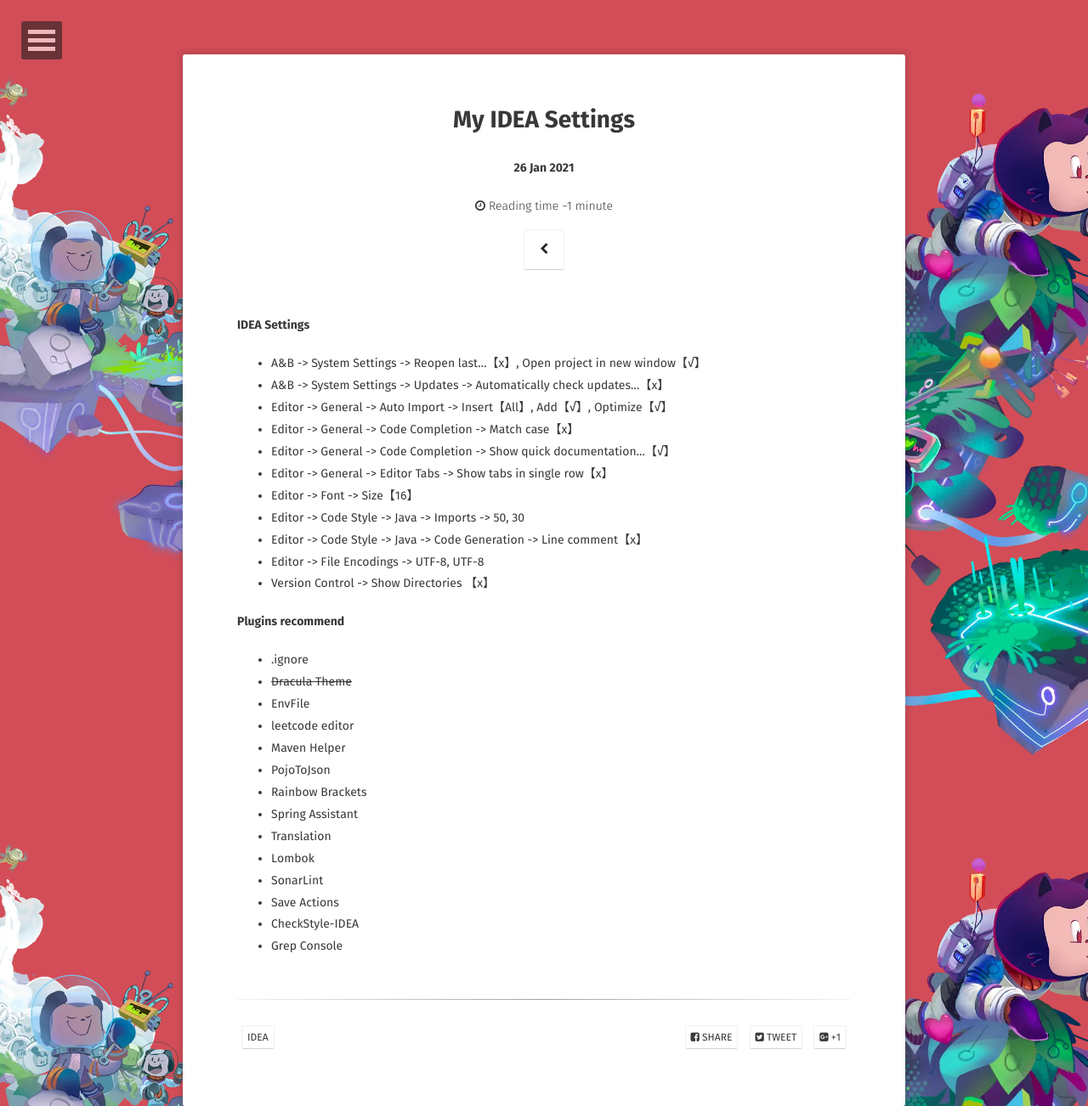
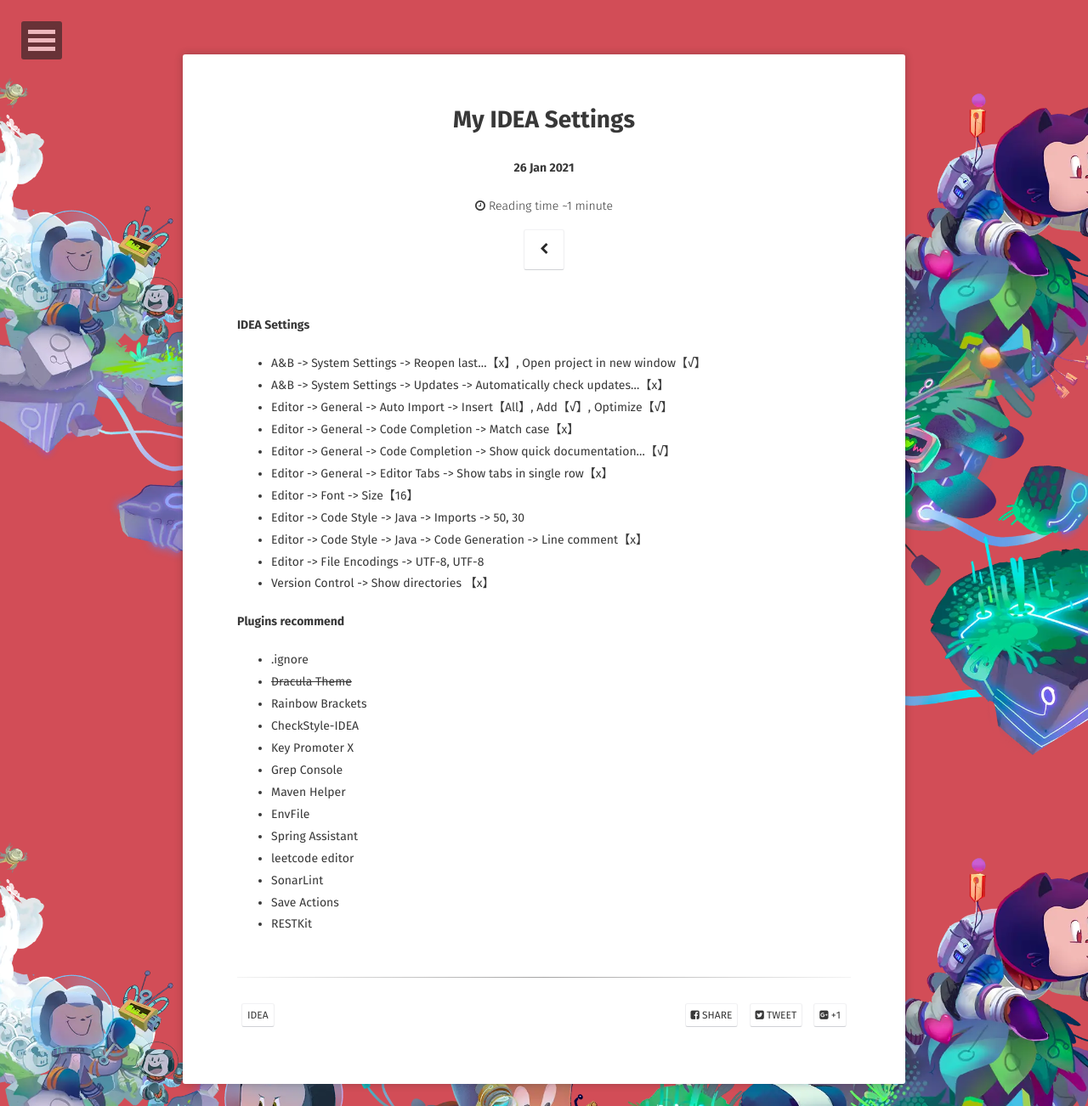
Before and after one commit to WebPavel/WebPavel.github.io, a Jekyll site: the page built from _posts/2021-01-26-idea-setting.md, in a window 1280 px wide. Shown: the whole page at 85% size. Built offline with Jekyll 4.4.1, drawn with Linux system fonts in a browser that asks for light colours; some web fonts are replaced.

Commit message:
plugin recommend

```diff
--- a/_posts/2021-01-26-idea-setting.md
+++ b/_posts/2021-01-26-idea-setting.md
@@ -19,21 +19,20 @@
 *   Editor -> Code Style -> Java -> Imports -> 50, 30
 *   Editor -> Code Style -> Java -> Code Generation -> Line comment【x】
 *   Editor -> File Encodings -> UTF-8, UTF-8
-*   Version Control -> Show Directories 【x】
+*   Version Control -> Show directories 【x】
 
 #### Plugins recommend
 
 *   .ignore
 *   ~~Dracula Theme~~
+*   Rainbow Brackets
+*   CheckStyle-IDEA
+*   Key Promoter X
+*   Grep Console
+*   Maven Helper
 *   EnvFile
+*   Spring Assistant
 *   leetcode editor
-*   Maven Helper
-*   PojoToJson
-*   Rainbow Brackets
-*   Spring Assistant
-*   Translation
-*   Lombok
 *   SonarLint
 *   Save Actions
-*   CheckStyle-IDEA
-*   Grep Console
+*   RESTKit
```
